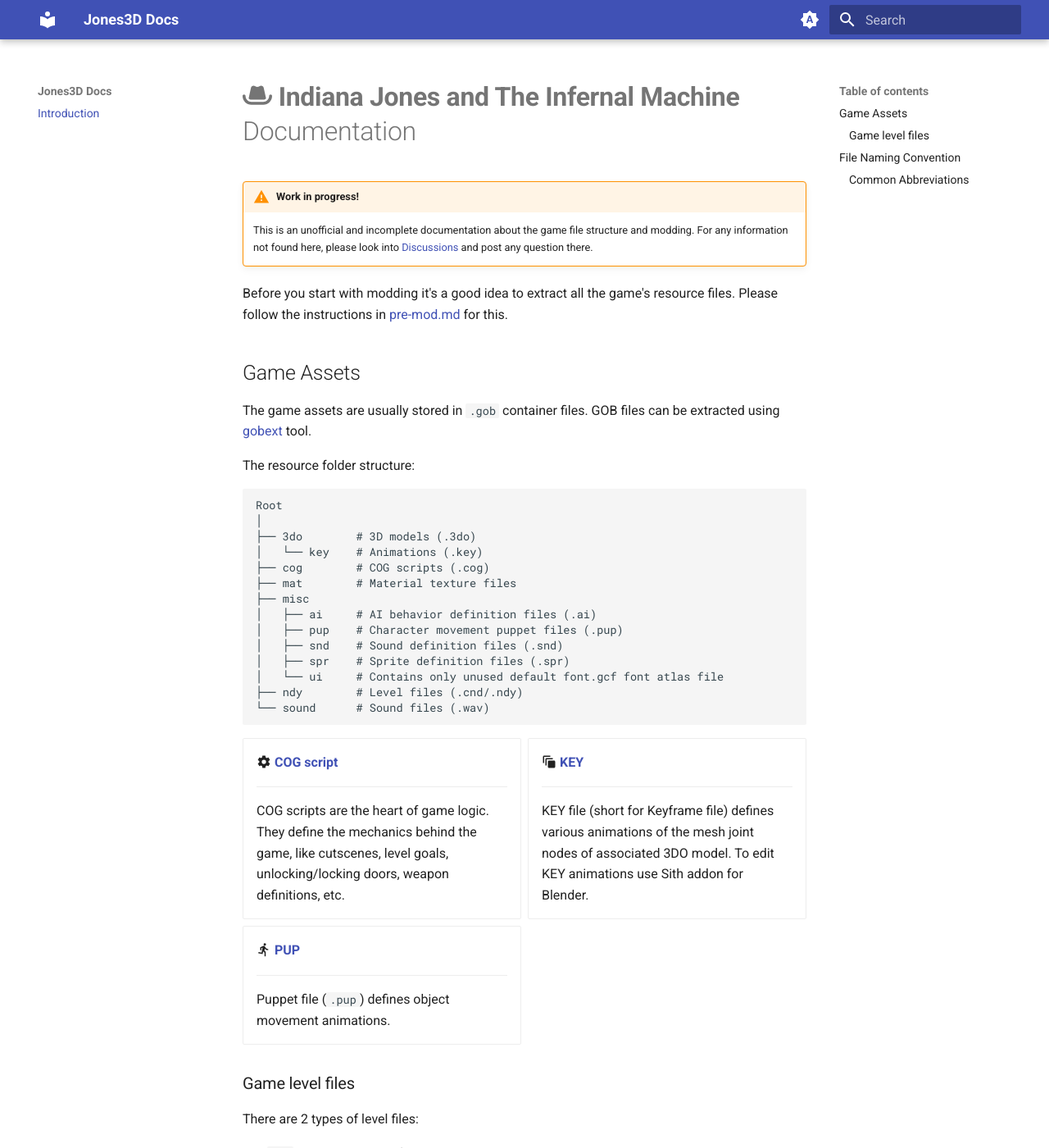
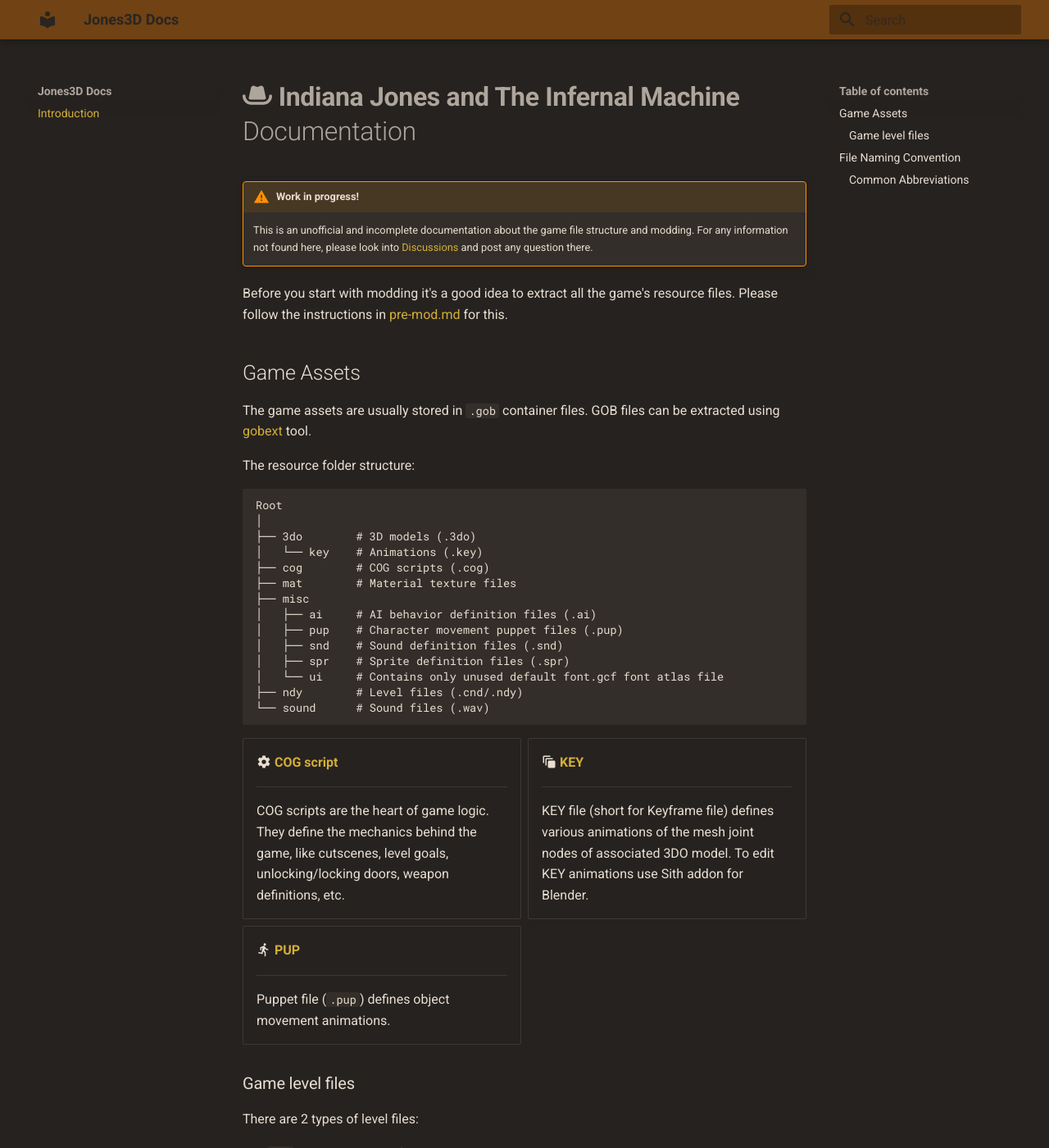
Before and after one commit to Jones3D-The-Infernal-Engine/Jones3D-Docs, an MkDocs documentation site: the page built from docs/index.md, in a window 1280 px wide and 1400 px high. Shown: the whole window at 82% size. Built offline with MkDocs 1.6.1 and Material for MkDocs 9.7.7, drawn with Linux system fonts in a browser that asks for light colours.

Commit message:
Add indy color scheme

```diff
--- /dev/null
+++ b/docs/stylesheets/extra.css
@@ -0,0 +1,114 @@
+[data-md-color-scheme="indy"] {
+    /* Primary colors - Dark Indiana Jones leather */
+    --md-primary-fg-color:               #704214; /* Darker Saddle Brown - Indy's weathered leather jacket */
+    --md-primary-fg-color--light:        #8B4513; /* Original leather color */
+    --md-primary-fg-color--dark:         #45290D; /* Very dark leather */
+    --md-primary-bg-color:               #292522; /* Dark aged parchment */
+    --md-primary-bg-color--light:        rgba(41, 37, 34, 0.7); /* Dark parchment with transparency */
+
+    /* Accent colors - subdued archaeological gold */
+    --md-accent-fg-color:                #B8860B; /* Dark Goldenrod - artifacts/treasures */
+    --md-accent-fg-color--transparent:   rgba(184, 134, 11, 0.1); /* Transparent gold */
+    --md-accent-bg-color:                #292522; /* Dark aged parchment */
+    --md-accent-bg-color--light:         rgba(41, 37, 34, 0.7); /* Dark parchment with transparency */
+
+    /* Default colors */
+    --md-default-fg-color:               #E8DED1; /* Light sandy color for text - high contrast */
+    --md-default-fg-color--light:        rgba(232, 222, 209, 0.7); /* Light sandy with transparency */
+    --md-default-fg-color--lighter:      rgba(232, 222, 209, 0.3); /* Light sandy with more transparency */
+    --md-default-fg-color--lightest:     rgba(232, 222, 209, 0.12); /* Light sandy with most transparency */
+    --md-default-bg-color:               #262220; /* Dark brown background - aged temple wall */
+    --md-default-bg-color--light:        rgba(38, 34, 32, 0.7); /* Dark brown with transparency */
+    --md-default-bg-color--lighter:      rgba(38, 34, 32, 0.3); /* Dark brown with more transparency */
+    --md-default-bg-color--lightest:     rgba(38, 34, 32, 0.12); /* Dark brown with most transparency */
+
+    /* Code colors - ancient scroll in dim light */
+    --md-code-fg-color:                  #E8DED1; /* Light sandy color for text */
+    --md-code-bg-color:                  #332E29; /* Slightly lighter brown for code blocks */
+
+    /* Code highlighting colors */
+    --md-code-hl-color:                  #D4AF37; /* Gold */
+    --md-code-hl-color--light:           rgba(212, 175, 55, 0.15); /* Gold with transparency */
+    --md-code-hl-number-color:           #D9794E; /* Muted clay red */
+    --md-code-hl-special-color:          #C79C60; /* Muted tan */
+    --md-code-hl-function-color:         #D4AF37; /* Gold */
+    --md-code-hl-constant-color:         #D6BA73; /* Light gold */
+    --md-code-hl-keyword-color:          #B4632C; /* Rust/clay color - muted */
+    --md-code-hl-string-color:           #7D956D; /* Muted jungle green */
+    --md-code-hl-name-color:             #E8DED1; /* Light sandy color for text */
+    --md-code-hl-operator-color:         rgba(232, 222, 209, 0.7); /* Light sandy with transparency */
+    --md-code-hl-punctuation-color:      rgba(232, 222, 209, 0.7); /* Light sandy with transparency */
+    --md-code-hl-comment-color:          rgba(232, 222, 209, 0.5); /* Light sandy with more transparency */
+    --md-code-hl-generic-color:          rgba(232, 222, 209, 0.7); /* Light sandy with transparency */
+    --md-code-hl-variable-color:         rgba(232, 222, 209, 0.7); /* Light sandy with transparency */
+
+    /* Typeset colors */
+    --md-typeset-color:                  #E8DED1; /* Light sandy color for text */
+    --md-typeset-a-color:                #D4AF37; /* Gold links */
+    --md-typeset-del-color:              rgba(244, 67, 54, 0.15); /* Red with transparency */
+    --md-typeset-ins-color:              rgba(125, 149, 109, 0.15); /* Muted jungle green with transparency */
+    --md-typeset-kbd-color:              #332E29; /* Slightly lighter brown for kbd */
+    --md-typeset-kbd-accent-color:       #B8860B; /* Dark Goldenrod */
+    --md-typeset-kbd-border-color:       #704214; /* Darker Saddle Brown */
+    --md-typeset-mark-color:             rgba(184, 134, 11, 0.2); /* Dark Goldenrod with transparency */
+    --md-typeset-table-color:            rgba(232, 222, 209, 0.12); /* Light sandy with transparency */
+    --md-typeset-table-color--light:     rgba(232, 222, 209, 0.035); /* Light sandy with more transparency */
+
+    /* Admonition colors - customize all admonitions with Indiana Jones theme */
+    --md-admonition-fg-color:            #E8DED1; /* Light sandy color for text */
+    --md-admonition-bg-color:            #332E29; /* Slightly lighter brown for admonitions */
+
+    /* Note admonition - aged papyrus */
+    --md-admonition-note-color:          #C79C60; /* Muted tan */
+
+    /* Abstract admonition - temple carvings */
+    --md-admonition-abstract-color:      #B8AC94; /* Muted stone color */
+
+    /* Info admonition - ancient knowledge */
+    --md-admonition-info-color:          #8BA3B0; /* Muted dusty blue - like ancient pottery */
+
+    /* Tip admonition - treasure map */
+    --md-admonition-tip-color:           #D4AF37; /* Gold */
+
+    /* Success admonition - found the treasure */
+    --md-admonition-success-color:       #7D956D; /* Muted jungle green */
+
+    /* Question admonition - mysterious puzzle */
+    --md-admonition-question-color:      #A89476; /* Muted sand color */
+
+    /* Warning admonition - trap ahead */
+    --md-admonition-warning-color:       #D9794E; /* Muted clay red */
+
+    /* Failure admonition - boulder trap */
+    --md-admonition-failure-color:       #C54D2F; /* Darker clay red */
+
+    /* Danger admonition - deadly danger */
+    --md-admonition-danger-color:        #AF3029; /* Dark red - blood/danger */
+
+    /* Bug admonition - snake pit */
+    --md-admonition-bug-color:           #8F704D; /* Snake brown */
+
+    /* Example admonition - ancient relic */
+    --md-admonition-example-color:       #C8B083; /* Lighter muted tan */
+
+    /* Quote admonition - ancient wisdom */
+    --md-admonition-quote-color:         #9C9082; /* Muted stone gray */
+
+    /* Footer colors - dark temple stone */
+    --md-footer-fg-color:                #E8DED1; /* Light sandy color for text */
+    --md-footer-fg-color--light:         rgba(232, 222, 209, 0.7); /* Light sandy with transparency */
+    --md-footer-fg-color--lighter:       rgba(232, 222, 209, 0.45); /* Light sandy with more transparency */
+    --md-footer-bg-color:                #1E1B19; /* Very dark brown - darker than main background */
+    --md-footer-bg-color--dark:          #171513; /* Extremely dark brown */
+
+    /* Shadow colors - deeper temple shadows */
+    --md-shadow-z1:
+      0 0.25rem 0.625rem rgba(0, 0, 0, 0.1),
+      0 0 0.0625rem rgba(0, 0, 0, 0.25);
+    --md-shadow-z2:
+      0 0.25rem 0.625rem rgba(0, 0, 0, 0.2),
+      0 0 0.0625rem rgba(0, 0, 0, 0.35);
+    --md-shadow-z3:
+      0 0.25rem 0.625rem rgba(0, 0, 0, 0.3),
+      0 0 0.0625rem rgba(0, 0, 0, 0.45);
+  }
--- a/mkdocs.yml
+++ b/mkdocs.yml
@@ -2,27 +2,11 @@
 theme:
   name: material
   palette:
-    # Palette toggle for automatic mode
-    - media: "(prefers-color-scheme)"
-      toggle:
-        icon: material/brightness-auto
-        name: Switch to light mode
-
-    # Palette toggle for light mode
-    - media: "(prefers-color-scheme: light)"
-      scheme: default
-      toggle:
-        icon: material/brightness-7
-        name: Switch to dark mode
-
-    # Palette toggle for dark mode
-    - media: "(prefers-color-scheme: dark)"
-      scheme: slate
-      toggle:
-        icon: material/brightness-4
-        name: Switch to system preference
+    scheme: indy
   features:
     - navigation.indexes
+extra_css:
+  - stylesheets/extra.css
 markdown_extensions:
   - admonition
   - pymdownx.details
```
